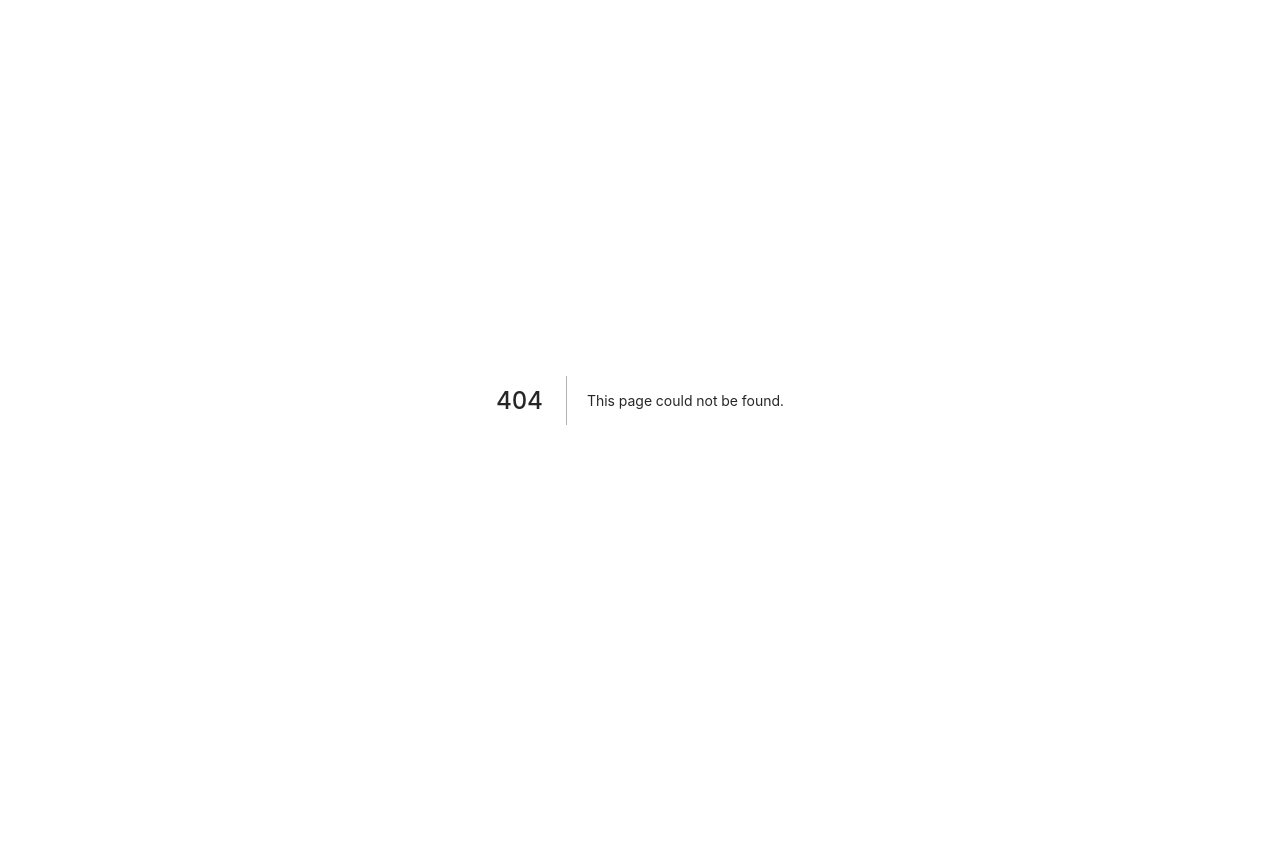
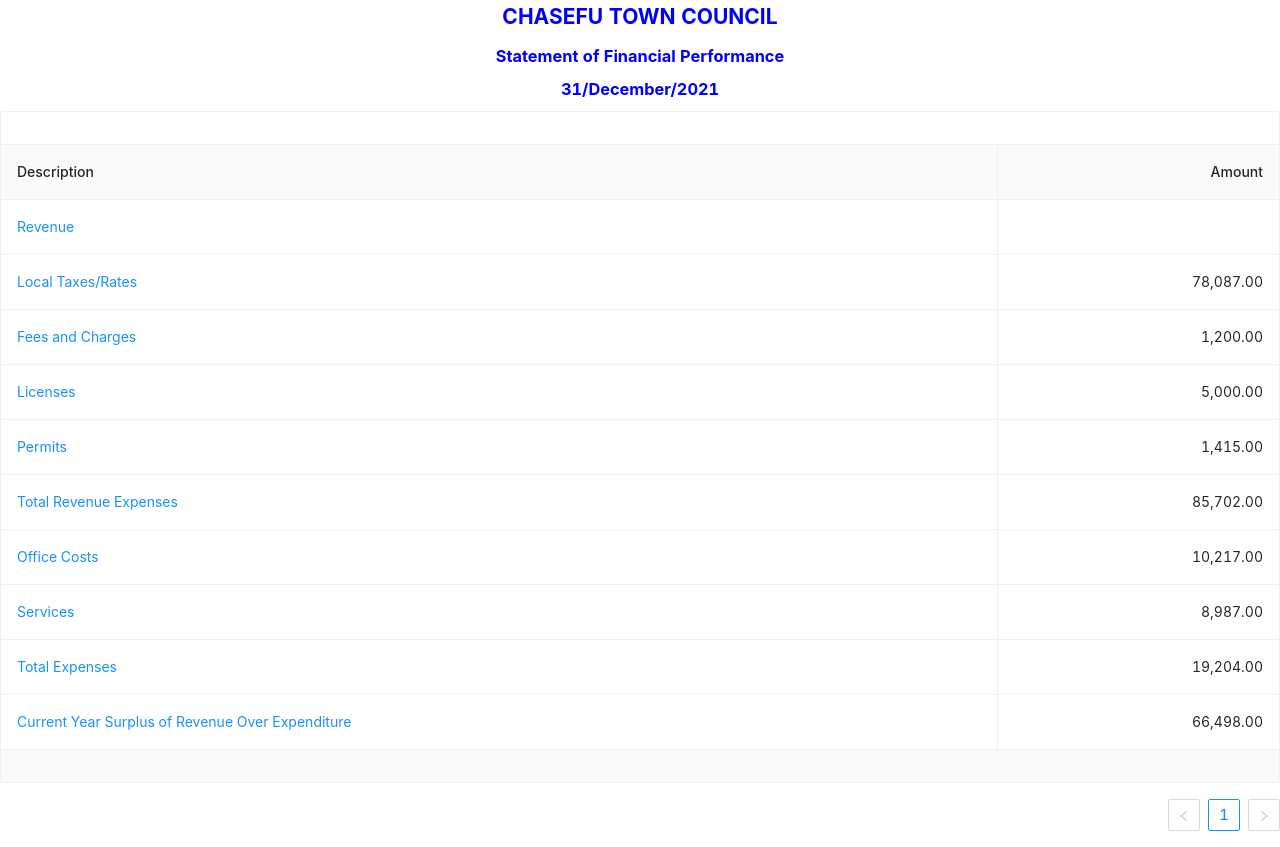
Before and after one commit to Bensonsuwilanjishimonga/gramosi, a Next.js app: page /admin/reports/financial-perfomance-statement in a window 1280 px wide. Before the commit this address had no page. Before the commit the page ends 800 px from the top, so only its background shows below. Built offline with nearby package versions, Linux system fonts and the light colour scheme.

Commit message:
added satement of financial perfomance

```diff
--- /dev/null
+++ b/pages/admin/reports/financial-perfomance-statement/constants.js
@@ -0,0 +1,57 @@
+
+export const financialPerfomanceStatementcolumns = [
+    {
+      title: 'Description',
+      dataIndex: 'description',
+      render: text => <a>{text}</a>,
+    },
+    {
+      title: 'Amount',
+      dataIndex: 'amount',
+      align: 'right',
+    },
+
+  ];
+
+  export const financialPerfomanceStatementdata = [
+    {
+      description: 'Revenue',
+      amount: '',
+    },{
+        description: 'Local Taxes/Rates',
+        amount: '78,087.00',
+      },
+      {
+        description: 'Fees and Charges',
+        amount: '1,200.00',
+      },
+      {
+        description: 'Licenses',
+        amount: '5,000.00',
+      },
+      {
+        description: 'Permits',
+        amount: '1,415.00',
+      },
+      {
+        description: 'Total Revenue Expenses',
+        amount: '85,702.00',
+      },
+      {
+        description: 'Office Costs',
+        amount: '10,217.00',
+      },
+      {
+        description: 'Services',
+        amount: '8,987.00',
+      },
+      {
+        description: 'Total Expenses',
+        amount: '19,204.00',
+      },
+      {
+        description: 'Current Year Surplus of Revenue Over Expenditure',
+        amount: '66,498.00',
+      },
+
+  ];
--- /dev/null
+++ b/pages/admin/reports/financial-perfomance-statement/index.js
@@ -0,0 +1,23 @@
+import { Table } from 'antd';
+import { financialPerfomanceStatementcolumns, financialPerfomanceStatementdata } from './constants';
+
+
+const financialPerfomanceStatement = () => {
+    return (
+        <div>
+            <h2 className="stat-perfomance" style={{color:'blue', textAlign:'center', fontWeight:'bold'}}  >CHASEFU TOWN COUNCIL</h2>
+     <h3 className="stat-perfomance2" style={{color:'blue', textAlign:'center', fontWeight:'bold'}} >Statement of Financial Performance </h3>
+     <h3 className="stat-perfomance3" style={{color:'blue', textAlign:'center', fontWeight:'bold'}}>31/December/2021</h3>
+  <Table
+    columns={financialPerfomanceStatementcolumns}
+    dataSource={financialPerfomanceStatementdata}
+    bordered
+    title={() => ''}
+    footer={() => ''}
+  />
+  </div>
+
+  );
+};
+
+export default financialPerfomanceStatement;
```
